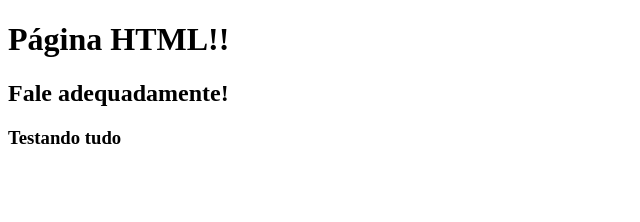
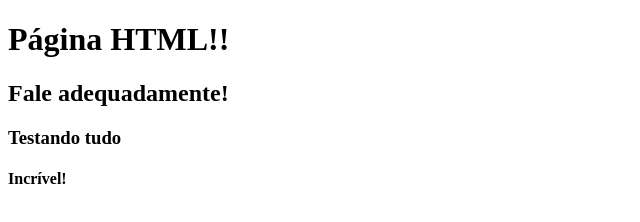
Before and after one commit to lucascruzestudo/aluragit, a plain HTML site: page index.html in a window 1280 px wide. Shown: the full height of the page, 0-640 px from the left. Drawn offline with Linux system fonts and the light colour scheme.

Commit message:
COnteúdo ainda mais adicional

```diff
--- a/index.html
+++ b/index.html
@@ -10,5 +10,6 @@
     <h1>Página HTML!!</h1>
     <h2>Fale adequadamente!</h2>
     <h3>Testando tudo</h3>
+    <h4>Incrível!</h4>
 </body>
 </html>
```
